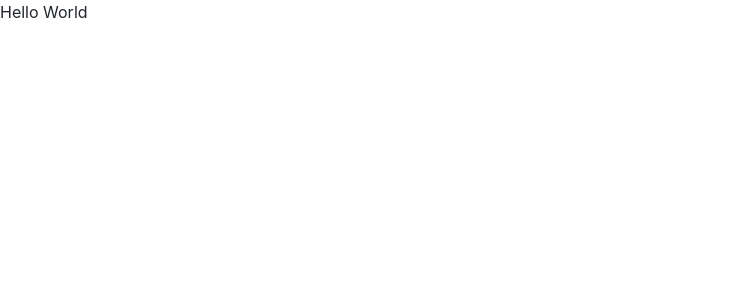
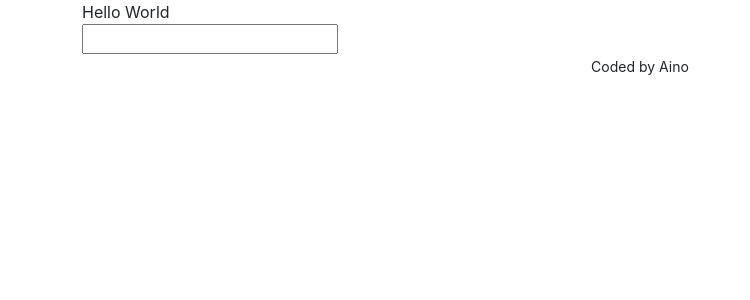
Before and after one commit to ainovi/dictionary-project, a React (Create React App) app: page / in a window 1280 px wide. Shown: the top 300 px of the page, without its empty margins (0-750 px from the left). Built offline with nearby package versions, Linux system fonts and the light colour scheme.

Commit message:
Added the search engine

```diff
--- a/src/App.css
+++ b/src/App.css
@@ -0,0 +1,4 @@
+.App-footer {
+  text-align: center;
+  margin: 30px, 0;
+}
--- a/src/App.js
+++ b/src/App.js
@@ -1,10 +1,18 @@
 import "./App.css";
+import Dictionary from "./Dictionary.js";
 
 function App() {
   return (
     <div className="App">
-      <header className="App-header"></header>
-      Hello World
+      <div className="container">
+        <header className="App-header">Hello World</header>
+        <main>
+          <Dictionary />
+        </main>
+        <footer className="text-center">
+          <small className="App-footer">Coded by Aino</small>
+        </footer>
+      </div>
     </div>
   );
 }
--- /dev/null
+++ b/src/Dictionary.js
@@ -0,0 +1,22 @@
+import React, { useState } from "react";
+import "./Dictionary.css";
+
+export default function Dictionary() {
+  let [keyword, setKeyword] = useState("");
+
+  function search(event) {
+    event.preventDefault();
+  }
+
+  function handleKeywordChange(event) {
+    setKeyword(event.target.value);
+  }
+
+  return (
+    <div className="Dictionary">
+      <form onSubmit={search}>
+        <input type="search" onChange={handleKeywordChange} />
+      </form>
+    </div>
+  );
+}
```
Also changed, not shown: src/Dictionary.css (added).
